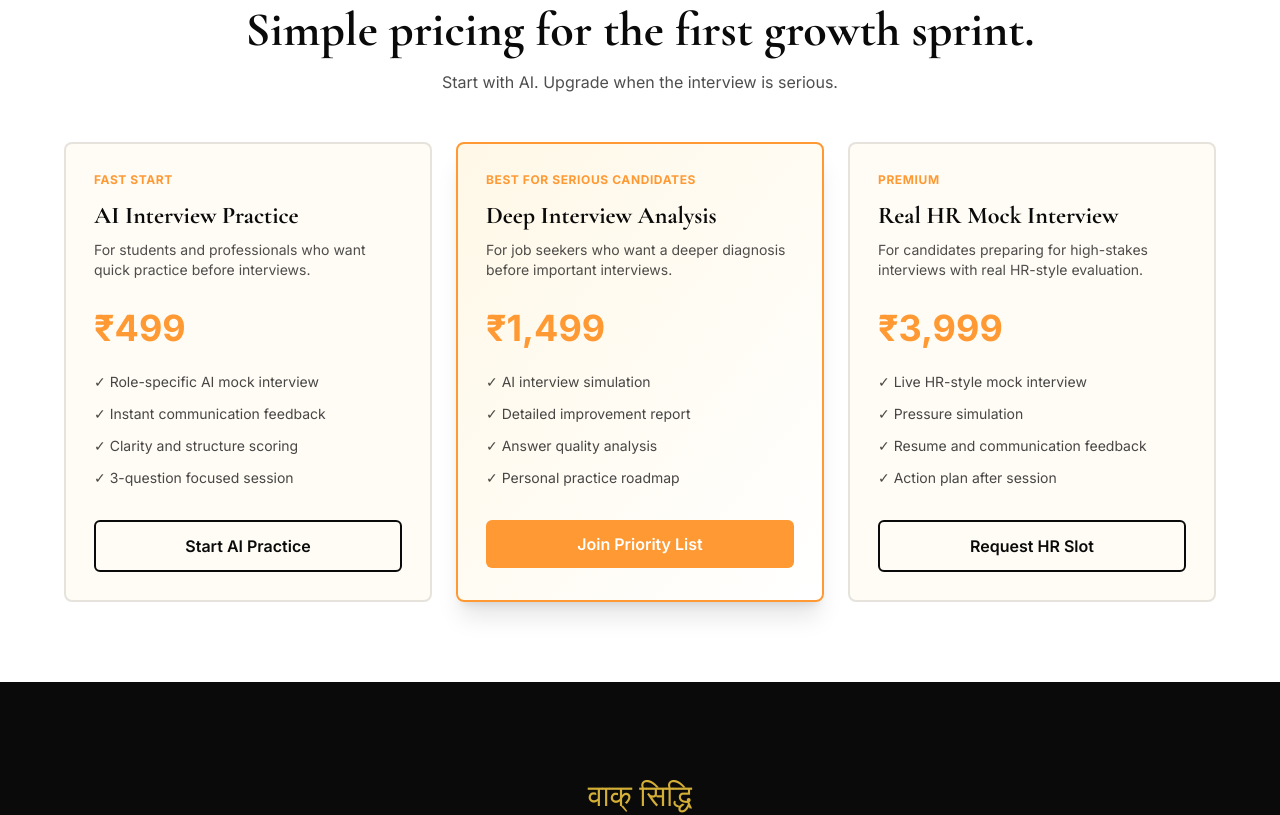
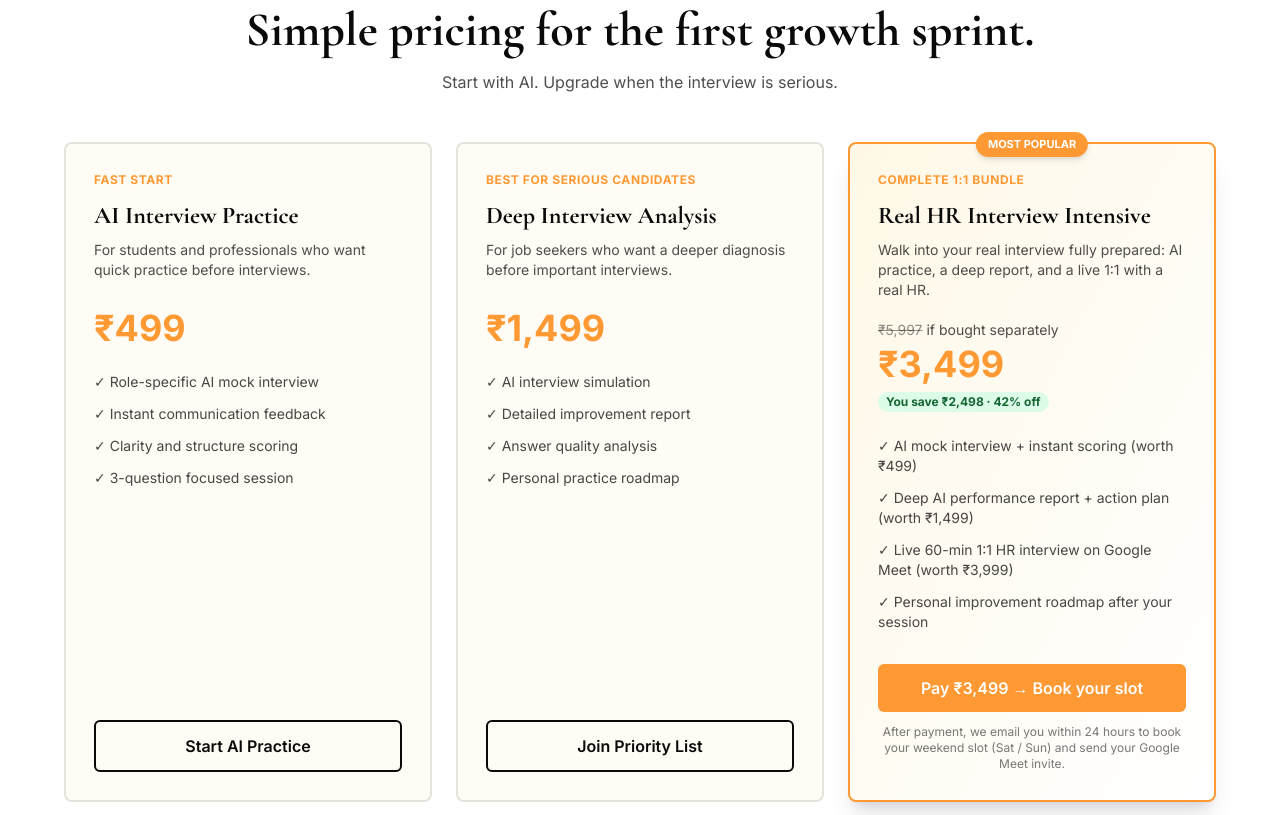
Before and after one commit to Siddhi1987/siddhi-app, a Next.js app: page / in a window 1280 px wide. Shown: the part 3480-4295 px from the top of the page. Built offline with nearby package versions, Linux system fonts and the light colour scheme; no server answers; a web font is replaced by a local one.

Commit message:
Launch 3499 HR Interview Intensive bundle (Book Now + Razorpay) on pricing

```diff
--- a/pages/index.jsx
+++ b/pages/index.jsx
@@ -147,17 +147,21 @@ export default function Home() {
       items: ['AI interview simulation', 'Detailed improvement report', 'Answer quality analysis', 'Personal practice roadmap'],
       cta: 'Join Priority List',
       module: 'Deep Interview Analysis',
-      primary: true,
+      primary: false,
     },
     {
-      name: 'Real HR Mock Interview',
-      price: '₹3,999',
-      tag: 'Premium',
-      desc: 'For candidates preparing for high-stakes interviews with real HR-style evaluation.',
-      items: ['Live HR-style mock interview', 'Pressure simulation', 'Resume and communication feedback', 'Action plan after session'],
-      cta: 'Request HR Slot',
-      module: 'Real HR Mock Interview',
-      primary: false,
+      name: 'Real HR Interview Intensive',
+      price: '₹3,499',
+      value: '₹5,997',
+      save: 'You save ₹2,498 · 42% off',
+      tag: 'Complete 1:1 bundle',
+      desc: 'Walk into your real interview fully prepared: AI practice, a deep report, and a live 1:1 with a real HR.',
+      items: ['AI mock interview + instant scoring (worth ₹499)', 'Deep AI performance report + action plan (worth ₹1,499)', 'Live 60-min 1:1 HR interview on Google Meet (worth ₹3,999)', 'Personal improvement roadmap after your session'],
+      cta: 'Pay ₹3,499 → Book your slot',
+      href: 'https://rzp.io/rzp/puqldo8',
+      external: true,
+      note: 'After payment, we email you within 24 hours to book your weekend slot (Sat / Sun) and send your Google Meet invite.',
+      primary: true,
     },
   ];
 
@@ -414,15 +418,33 @@ export default function Home() {
           </div>
           <div className="grid md:grid-cols-3 gap-6">
             {offers.map((offer) => (
-              <div key={offer.name} className={`p-7 rounded-lg border-2 relative ${offer.primary ? 'border-siddhi-saffron bg-gradient-to-br from-siddhi-ivory to-white shadow-xl' : 'border-siddhi-black/10 bg-siddhi-ivory/40'}`}>
+              <div key={offer.name} className={`p-7 rounded-lg border-2 relative flex flex-col ${offer.primary ? 'border-siddhi-saffron bg-gradient-to-br from-siddhi-ivory to-white shadow-xl' : 'border-siddhi-black/10 bg-siddhi-ivory/40'}`}>
+                {offer.primary && (
+                  <div className="absolute -top-3 left-1/2 -translate-x-1/2 bg-siddhi-saffron text-white text-[11px] font-bold px-3 py-1 rounded-full shadow-md whitespace-nowrap">MOST POPULAR</div>
+                )}
                 <div className="text-xs uppercase tracking-wider font-bold text-siddhi-saffron mb-3">{offer.tag}</div>
                 <h3 className="font-display text-2xl font-bold mb-2">{offer.name}</h3>
                 <p className="text-sm text-siddhi-black/60 mb-5 min-h-[48px]">{offer.desc}</p>
-                <div className="text-4xl font-bold mb-6 text-siddhi-saffron">{offer.price}</div>
+                <div className="mb-6">
+                  {offer.value && (
+                    <div className="text-sm text-siddhi-black/45 mb-1">
+                      <span className="line-through">{offer.value}</span> <span className="text-siddhi-black/60">if bought separately</span>
+                    </div>
+                  )}
+                  <div className="text-4xl font-bold text-siddhi-saffron">{offer.price}</div>
+                  {offer.save && (
+                    <div className="inline-block mt-2 text-xs font-bold text-green-800 bg-green-100 px-2 py-0.5 rounded-full">{offer.save}</div>
+                  )}
+                </div>
                 <ul className="space-y-3 mb-8 text-sm text-siddhi-black/75">
                   {offer.items.map((item) => <li key={item}>✓ {item}</li>)}
                 </ul>
-                {offer.href ? (
+                <div className="mt-auto">
+                  {offer.external ? (
+                    <a href={offer.href} target="_blank" rel="noopener noreferrer" className={`block text-center px-6 py-3 font-semibold rounded-md transition ${offer.primary ? 'bg-siddhi-saffron text-white hover:bg-siddhi-gold' : 'border-2 border-siddhi-black text-siddhi-black hover:bg-siddhi-black hover:text-white'}`}>
+                      {offer.cta}
+                    </a>
+                  ) : offer.href ? (
                     <Link href={offer.href} className={`block text-center px-6 py-3 font-semibold rounded-md transition ${offer.primary ? 'bg-siddhi-saffron text-white hover:bg-siddhi-gold' : 'border-2 border-siddhi-black text-siddhi-black hover:bg-siddhi-black hover:text-white'}`}>
                       {offer.cta}
                     </Link>
@@ -431,6 +453,10 @@ export default function Home() {
                       {offer.cta}
                     </button>
                   )}
+                  {offer.note && (
+                    <p className="text-xs text-siddhi-black/55 text-center mt-3">{offer.note}</p>
+                  )}
+                </div>
               </div>
             ))}
           </div>
```
Lines whose indentation alone changed are shown as unchanged.
